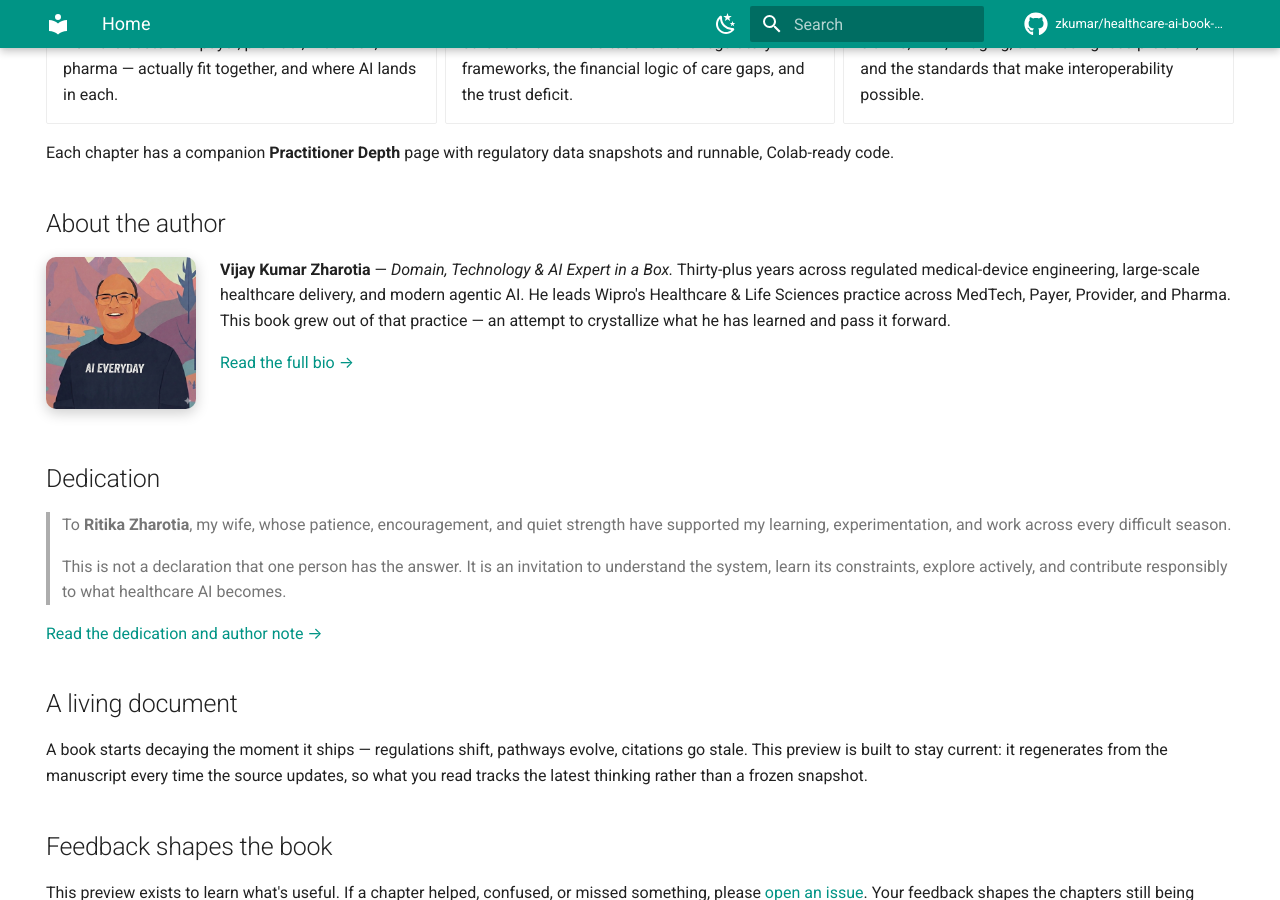
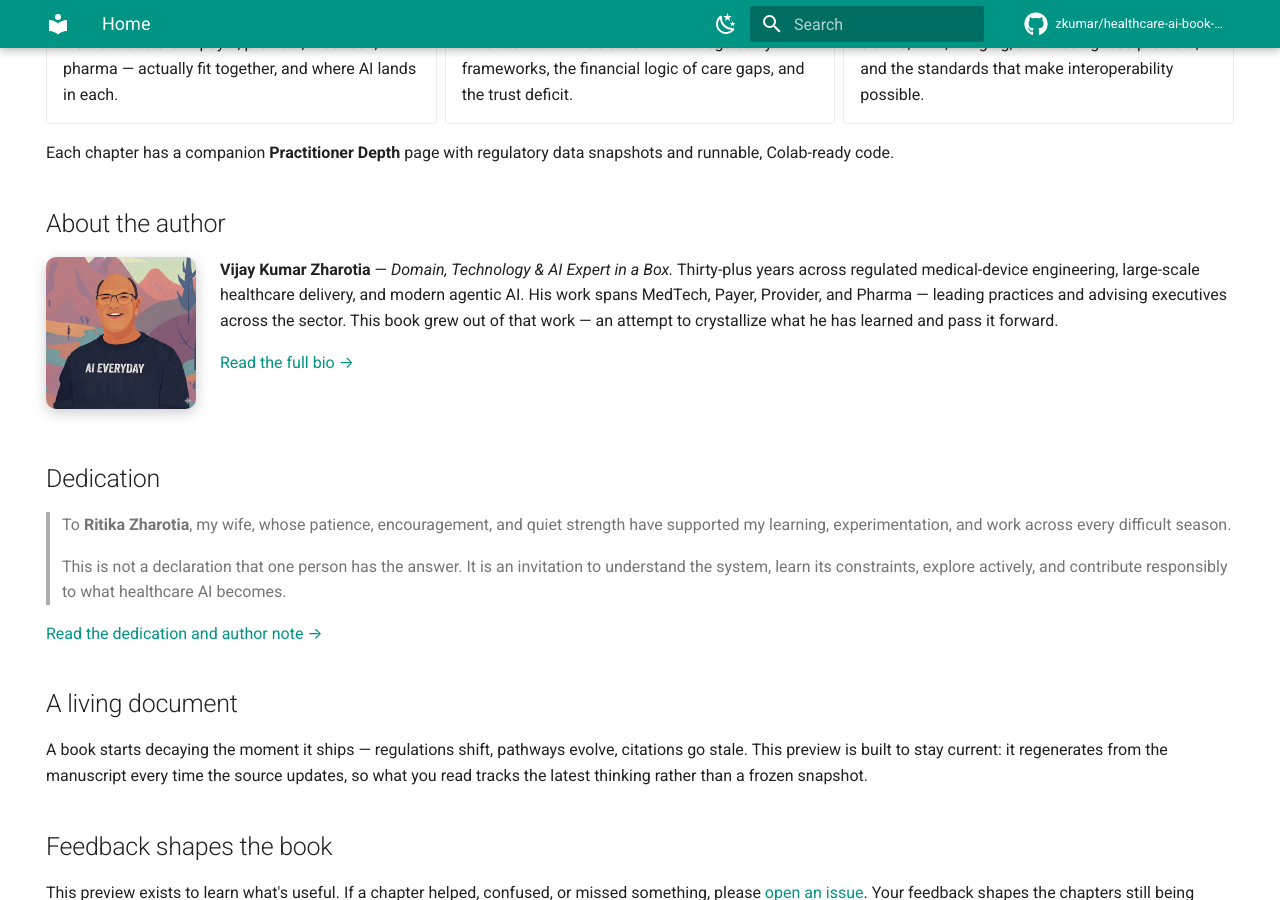
Before and after one commit to zkumar/healthcare-ai-book-preview, an MkDocs documentation site: the page built from docs/index.md, in a window 1280 px wide and 900 px high, scrolled down 1677 px. Built offline with MkDocs 1.6.1 and Material for MkDocs 9.7.7, drawn with Linux system fonts in a browser that asks for light colours; comment, search, counter and statistics services are not loaded.

Commit message:
Make bio company-agnostic (drop Wipro from prose; keep in org history)

```diff
--- a/docs/index.md
+++ b/docs/index.md
@@ -61,7 +61,7 @@ Each chapter has a companion **Practitioner Depth** page with regulatory data sn
 
 <img src="assets/author.png" alt="Vijay Kumar Zharotia" width="150" align="left" style="border-radius:10px;margin:0 1.2rem 0.6rem 0;box-shadow:0 4px 14px rgba(0,0,0,0.2);">
 
-**Vijay Kumar Zharotia** — *Domain, Technology & AI Expert in a Box.* Thirty-plus years across regulated medical-device engineering, large-scale healthcare delivery, and modern agentic AI. He leads Wipro's Healthcare & Life Sciences practice across MedTech, Payer, Provider, and Pharma. This book grew out of that practice — an attempt to crystallize what he has learned and pass it forward.
+**Vijay Kumar Zharotia** — *Domain, Technology & AI Expert in a Box.* Thirty-plus years across regulated medical-device engineering, large-scale healthcare delivery, and modern agentic AI. His work spans MedTech, Payer, Provider, and Pharma — leading practices and advising executives across the sector. This book grew out of that work — an attempt to crystallize what he has learned and pass it forward.
 
 [Read the full bio →](about.md)
 
```
Also changed, not shown: docs/about.md (+1 -1 lines).
